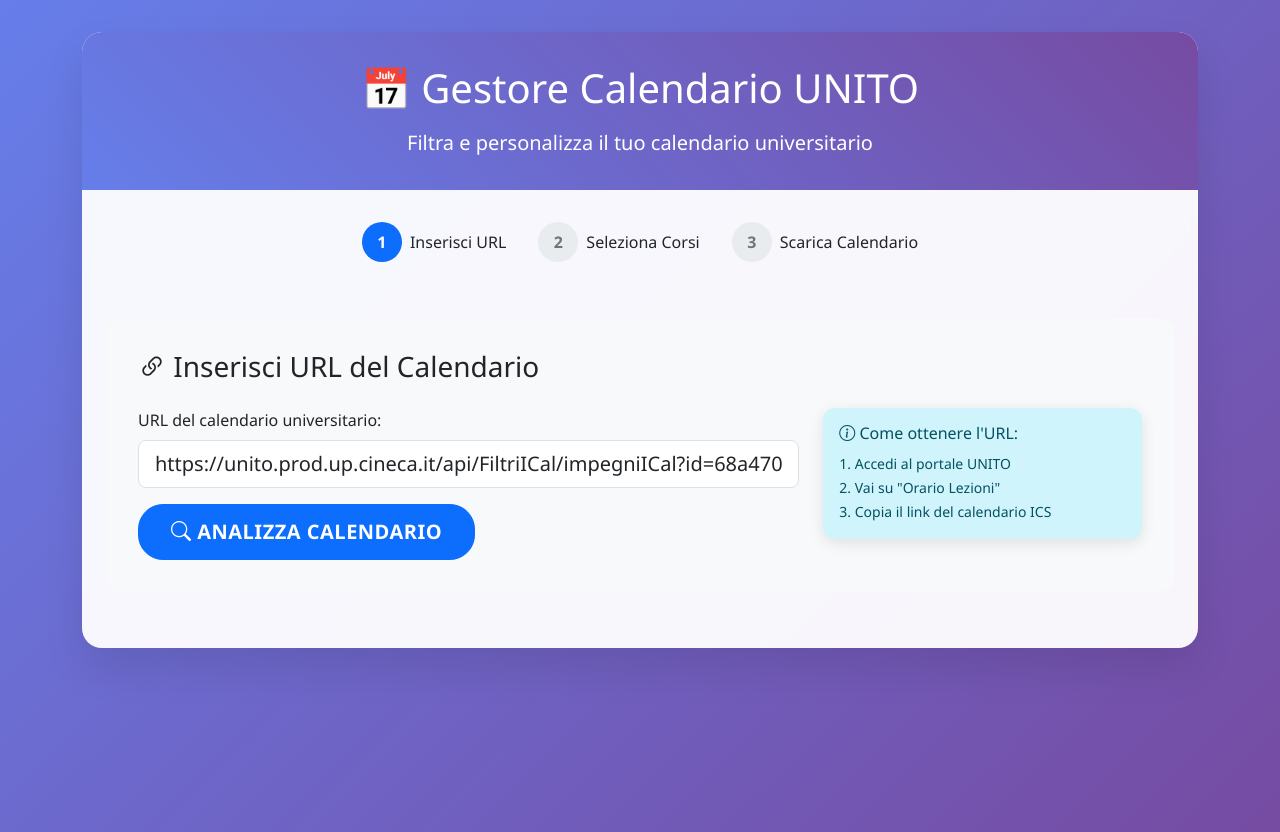
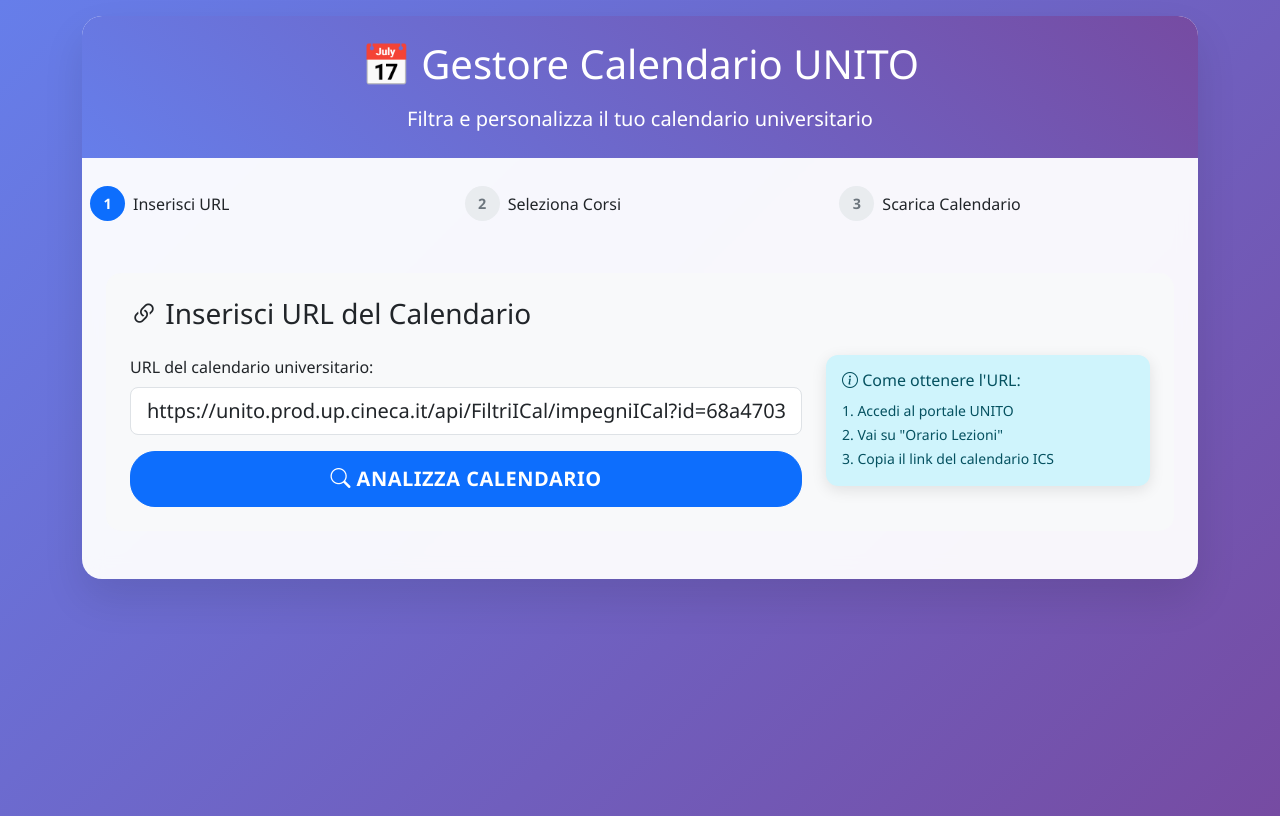
Before and after one commit to MicheleMolineri/calendario-unito, a Flask app: page / in a window 1280 px wide. Run offline with Flask 3, Linux system fonts and the light colour scheme; some libraries are stand-ins or nearby versions.

Commit message:
Update index.html

```diff
--- a/templates/index.html
+++ b/templates/index.html
@@ -30,7 +30,7 @@
             backdrop-filter: blur(10px);
             border-radius: 20px;
             box-shadow: 0 20px 40px rgba(0, 0, 0, 0.1);
-            margin: 2rem auto;
+            margin: 1rem auto;
             max-width: 1200px;
         }
 
@@ -38,7 +38,7 @@
             background: linear-gradient(45deg, #667eea, #764ba2);
             color: white;
             border-radius: 20px 20px 0 0;
-            padding: 2rem;
+            padding: 1.5rem;
             text-align: center;
         }
 
@@ -46,19 +46,23 @@
             display: flex;
             justify-content: center;
             align-items: center;
-            margin: 2rem 0;
+            margin: 1.5rem 0;
+            flex-wrap: wrap;
+            gap: 0.5rem;
         }
 
         .step {
             display: flex;
             align-items: center;
-            margin: 0 1rem;
+            margin: 0.25rem 0.5rem;
             font-weight: 500;
+            flex: 1;
+            min-width: fit-content;
         }
 
         .step-number {
-            width: 40px;
-            height: 40px;
+            width: 35px;
+            height: 35px;
             border-radius: 50%;
             background: #e9ecef;
             color: #6c757d;
@@ -67,6 +71,7 @@
             justify-content: center;
             margin-right: 0.5rem;
             font-weight: bold;
+            font-size: 0.9rem;
         }
 
         .step.active .step-number {
@@ -82,8 +87,8 @@
         .url-input-section {
             background: #f8f9fa;
             border-radius: 15px;
-            padding: 2rem;
-            margin-bottom: 2rem;
+            padding: 1.5rem;
+            margin-bottom: 1.5rem;
         }
 
         .courses-section {
@@ -194,13 +351,13 @@
                 </div>
             </div>
 
-            <div class="container p-4">
+            <div class="container-fluid px-2 px-md-4 py-2 py-md-4">
                 <!-- URL Input Section -->
                 <div class="url-input-section" id="url-section">
                     <h3 class="mb-4"><i class="bi bi-link-45deg"></i> Inserisci URL del Calendario</h3>
 
                     <div class="row">
-                        <div class="col-lg-8">
+                        <div class="col-12 col-lg-8">
                             <div class="mb-3">
                                 <label for="calendar-url" class="form-label">URL del calendario universitario:</label>
                                 <input type="url"
@@ -209,11 +366,11 @@
                                        placeholder="https://unito.prod.up.cineca.it/api/FiltriICal/impegniICal?id=..."
                                        value="https://unito.prod.up.cineca.it/api/FiltriICal/impegniICal?id=68a470316e83cc00195a4a8f">
                             </div>
-                            <button type="button" class="btn btn-primary btn-custom btn-lg" onclick="analyzeCalendar()">
+                            <button type="button" class="btn btn-primary btn-custom btn-lg w-100 w-lg-auto" onclick="analyzeCalendar()">
                                 <i class="bi bi-search"></i> Analizza Calendario
                             </button>
                         </div>
-                        <div class="col-lg-4">
+                        <div class="col-12 col-lg-4 mt-3 mt-lg-0">
                             <div class="alert alert-info alert-modern">
                                 <h6><i class="bi bi-info-circle"></i> Come ottenere l'URL:</h6>
                                 <small>
@@ -286,7 +445,7 @@
 
                     <!-- Download Options -->
                     <div class="row mb-4">
-                        <div class="col-md-6">
+                        <div class="col-12 col-md-6 mb-3 mb-md-0">
                             <div class="card bg-light border-0">
                                 <div class="card-body text-center">
                                     <i class="bi bi-download h2 text-primary"></i>
@@ -298,7 +457,7 @@
                                 </div>
                             </div>
                         </div>
-                        <div class="col-md-6">
+                        <div class="col-12 col-md-6">
                             <div class="card bg-light border-0">
                                 <div class="card-body text-center">
                                     <i class="bi bi-link-45deg h2 text-success"></i>
@@ -327,14 +486,14 @@
                         <div class="mb-3">
                             <label class="form-label"><strong>Link WebCal (per app calendario):</strong></label>
                             <div class="input-group">
-                                <input type="text" class="form-control" id="webcal-url" readonly>
-                                <button class="btn btn-outline-secondary" onclick="copyToClipboard('webcal-url')">
+                                <input type="text" class="form-control" id="webcal-url" readonly style="font-size: 0.9rem;">
+                                <button class="btn btn-outline-secondary" onclick="copyToClipboard('webcal-url')" title="Copia link">
                                     <i class="bi bi-clipboard"></i>
                                 </button>
                             </div>
                         </div>
                         <div class="row">
-                            <div class="col-md-6">
+                            <div class="col-12 col-md-6 mb-3">
                                 <h6>📱 Per dispositivi mobili:</h6>
                                 <small>
                                     • Copia il link WebCal<br>
@@ -342,7 +501,7 @@
                                     • Seleziona "Aggiungi al Calendario"
                                 </small>
                             </div>
-                            <div class="col-md-6">
+                            <div class="col-12 col-md-6">
                                 <h6>💻 Per computer:</h6>
                                 <small>
                                     • Google Calendar: Impostazioni → Aggiungi calendario → Da URL<br>
@@ -459,18 +618,22 @@
 
             courses.forEach((course, index) => {
                 const courseCard = document.createElement('div');
-                courseCard.className = 'col-lg-6 col-xl-4';
+                courseCard.className = 'col-12 col-md-6 col-lg-4';
                 courseCard.innerHTML = `
                     <div class="course-card" data-course="${course.name}" onclick="toggleCourse('${course.name}')">
-                        <div class="d-flex align-items-center">
-                            <input type="checkbox" class="form-check-input course-checkbox me-3"
+                        <div class="d-flex align-items-start">
+                            <input type="checkbox" class="form-check-input course-checkbox me-3 mt-1"
                                    id="course-${index}" onchange="toggleCourse('${course.name}')">
                             <div class="flex-grow-1">
-                                <h5 class="mb-1">${course.name}</h5>
-                                <small class="text-muted">
-                                    <i class="bi bi-calendar-event"></i> ${course.events_count} eventi<br>
+                                <h5 class="mb-2">${course.name}</h5>
+                                <div class="small text-muted">
+                                    <div class="mb-1">
+                                        <i class="bi bi-calendar-event"></i> ${course.events_count} eventi
+                                    </div>
+                                    <div>
                                         <i class="bi bi-geo-alt"></i> ${course.location}
-                                </small>
+                                    </div>
+                                </div>
                             </div>
                         </div>
                     </div>
```
Also changed, not shown: other parts of templates/index.html (+158 -4 lines). Lines whose indentation alone changed are shown as unchanged.
